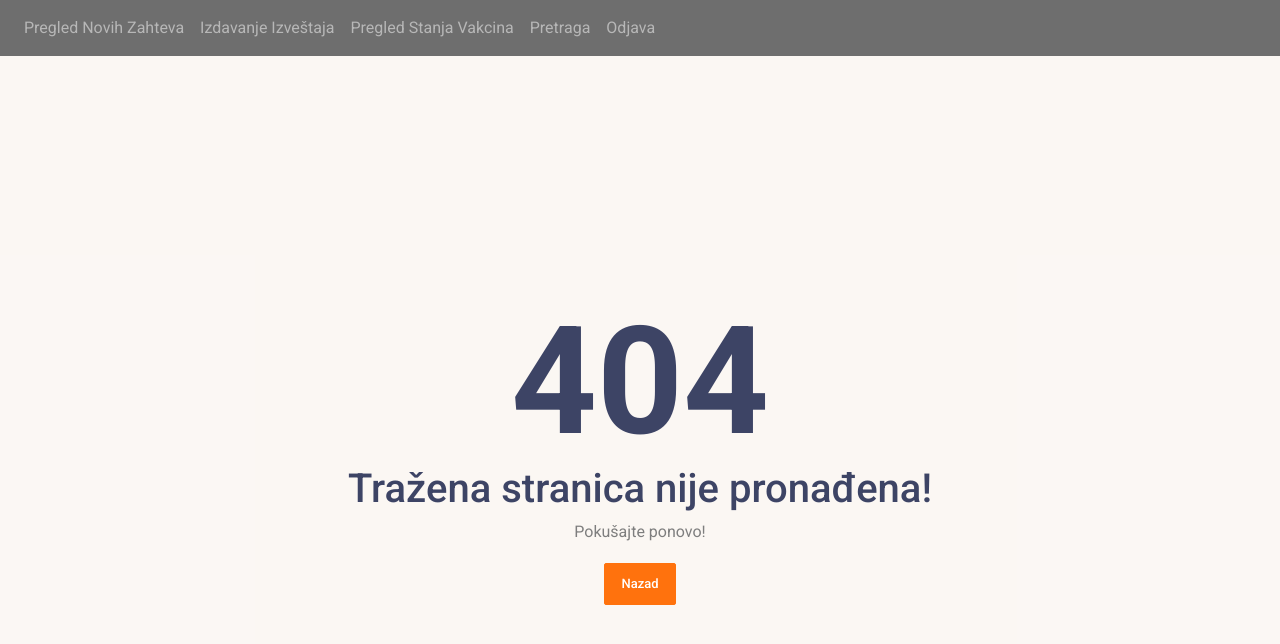
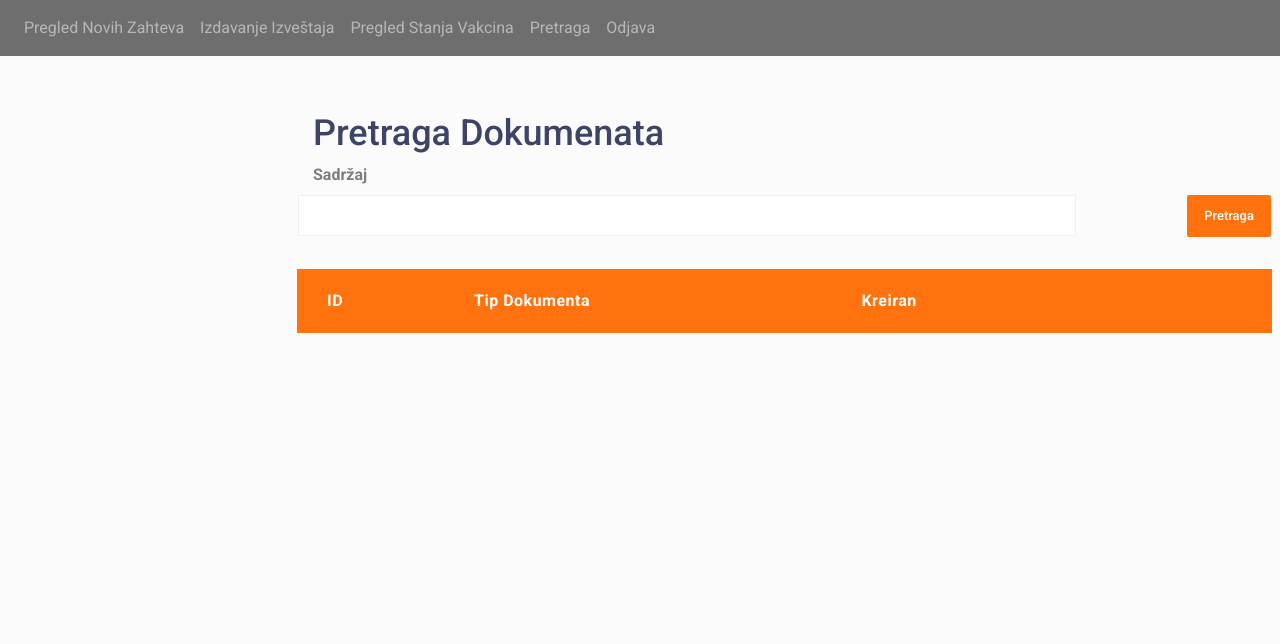
Before and after one commit to Lule99/manager-front, a React (Create React App) app: page /search in a window 1280 px wide. Before the commit this address had no page. Shown: the top 644 px of the page. Built offline with nearby package versions, Linux system fonts and the light colour scheme; sample sign-in values are in the browser's storage; what timers would draw is missing.

Commit message:
pretraga dokumenata

```diff
--- /dev/null
+++ b/src/components/search/Search.js
@@ -0,0 +1,146 @@
+import React, { useState } from 'react'
+import { toast } from 'react-toastify'
+import { xmlToObject } from '../../helpers/XmlToJsConverter'
+import { search } from '../../services/searchService'
+import './search.css'
+
+const Search = () => {
+
+    const [SearchValue, setSearchValue] = useState("")
+    const [documents, setDocuments] = useState([])
+
+    const obradi = (data) => {
+        console.log(data)
+        console.log('------------------------------')
+        console.log(xmlToObject(data))
+        const obj = xmlToObject(data)
+        var docs = []
+        for(let i in obj)
+            if(obj[i] && obj[i].length && obj[i][0])
+            {
+            obj[i][0]['DOCUMENTID'].forEach(id => {
+                docs.push({'ID':id, 'TIPDOKUMENTA':i})
+            });
+            }
+        console.log(docs)
+        setDocuments(docs)
+    }
+
+    const pretraga = () => {
+        search(SearchValue).then(res => {
+                //setDocuments(xmlToObject(res.data))
+                obradi(res.data)
+        }).catch(err => {
+        })
+    }
+
+    const pregledaj = (id, type) => {
+        const link = document.createElement("a");
+        link.href = `http://localhost:8082/api/${type.toLowerCase()}/html/${id}`;
+        link.target = "_blank";
+        link.click();
+        URL.revokeObjectURL(link.href);
+    };
+
+    const skini = (id, type) => {
+        const link = document.createElement("a");
+        link.href = `http://localhost:8082/api/${type.toLowerCase()}/pdf/${id}`;
+        link.target = "_blank";
+        link.click();
+        URL.revokeObjectURL(link.href);
+    };
+
+
+    return (
+        <>
+            <div className="content-body">
+                <div className="container-fluid">
+                    <div className="row">
+                        <div>
+
+
+
+                            <div className="padding-search">
+                                <h1>Pretraga Dokumenata</h1>
+                                <div className="form-group">
+                                    <label>
+                                        <strong>Sadržaj</strong>
+                                    </label>
+                                    <div className='row myrow-search'>
+                                        <input
+                                            type="text"
+                                            class="form-control shrink"
+                                            onChange={(e) => setSearchValue(e.target.value)}
+                                        />
+                                        <button className="btn btn-primary btn-shrink" onClick={() => pretraga()}>
+                                            Pretraga
+                                        </button>
+                                    </div>
+                                </div>
+                            </div>
+
+
+
+                            <div className="table-responsive">
+                                <table
+                                    id="dataTable1"
+                                    className="display table text-black dataTablesCard customer-list-tbl card-table  dataTable   mb-4 table-responsive-lg "
+                                >
+                                    <thead>
+                                        <tr className="bg-primary">
+                                            <th>
+                                                <strong className="font-w600 wspace-no">ID</strong>
+                                            </th>
+                                            <th>
+                                                <strong className="font-w600 wspace-no">
+                                                    Tip dokumenta
+                                                </strong>
+                                            </th>
+                                            <th>
+                                                <strong className="font-w600 wspace-no">Kreiran</strong>
+                                            </th>
+                                            <th className="bg-none"></th>
+                                            <th className="bg-none"></th>
+                                        </tr>
+                                    </thead>
+                                    <tbody>
+                                        {documents.map((doc) => {
+                                            return (
+                                                <tr>
+                                                    <td>{doc.ID}</td>
+                                                    <td>{doc.TIPDOKUMENTA}</td>
+                                                    <td>
+                                                        <button
+                                                            class="btn btn-outline-primary"
+                                                            onClick={() =>
+                                                                pregledaj(doc.ID, doc.TIPDOKUMENTA)
+                                                            }
+                                                        >
+                                                            Pregledaj
+                                                        </button>
+                                                    </td>
+                                                    <td>
+                                                        <button
+                                                            class="btn btn-outline-primary"
+                                                            onClick={() =>
+                                                                skini(doc.ID, doc.TIPDOKUMENTA)
+                                                            }
+                                                        >
+                                                            Skini
+                                                        </button>
+                                                    </td>
+                                                </tr>
+                                            );
+                                        })}
+                                    </tbody>
+                                </table>
+                            </div>
+                        </div>
+                    </div>
+                </div>
+            </div>
+        </>
+    )
+}
+
+export default Search
--- /dev/null
+++ b/src/components/search/search.css
@@ -0,0 +1,27 @@
+.search-main-container {
+    justify-content: center;
+    padding: 1rem;
+
+}
+
+.mycol {
+    padding: 1rem;
+}
+
+.myrow-search {
+    display: flex;
+    flex-direction: row;
+    justify-content: space-between;
+}
+
+.shrink {
+    max-width: 80%;
+}
+
+.btn-shrink{
+    max-width: 20%;
+}
+
+.padding-search{
+    padding: 1rem;
+}
--- a/src/router/MyRoutes.js
+++ b/src/router/MyRoutes.js
@@ -6,6 +6,7 @@ import Home from "../components/Home";
 import Requests from "../components/requests/Requests";
 import Report from "../components/report/Report";
 import Vaccine from "../components/vaccine/Vaccine";
+import Search from "../components/search/Search";
 
 const MyRoutes = () => {
   return (
@@ -65,6 +66,16 @@ const MyRoutes = () => {
           />
         }
       />
+      <Route
+        exact
+        path="/search"
+        element={
+          <ProtectedRoute
+            component={<Search />}
+            navigate={<Navigate to={"/login"} />}
+          />
+        }
+      />
 
       <Route path="*" element={<PageNotFound />} />
     </Routes>
--- /dev/null
+++ b/src/services/searchService.js
@@ -0,0 +1,6 @@
+import axios from "axios";
+import { SPRING_APP_URL } from "../helpers/constants";
+
+export const search = (val) => {
+  return axios.get(`${SPRING_APP_URL}/api/search?searchedString=${val.trim()}`);
+};
```
Also changed, not shown: 1 other file (tests, documents, lock files or other folders).
